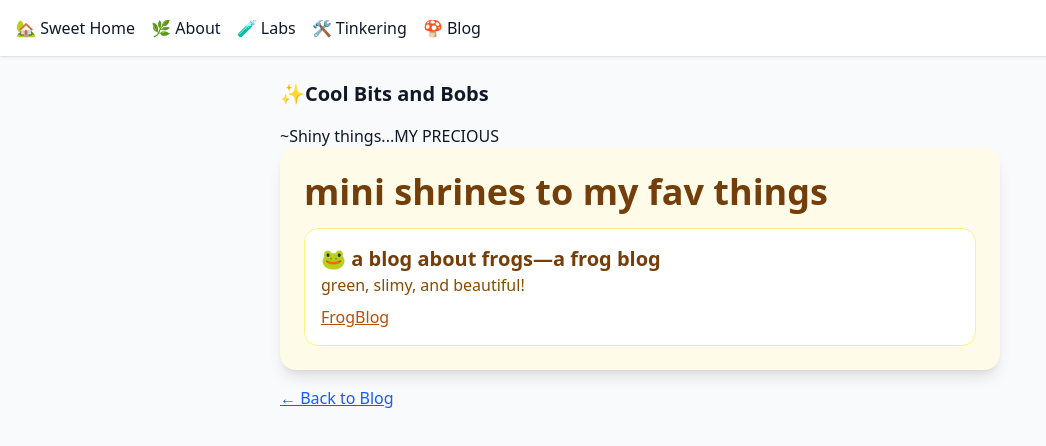
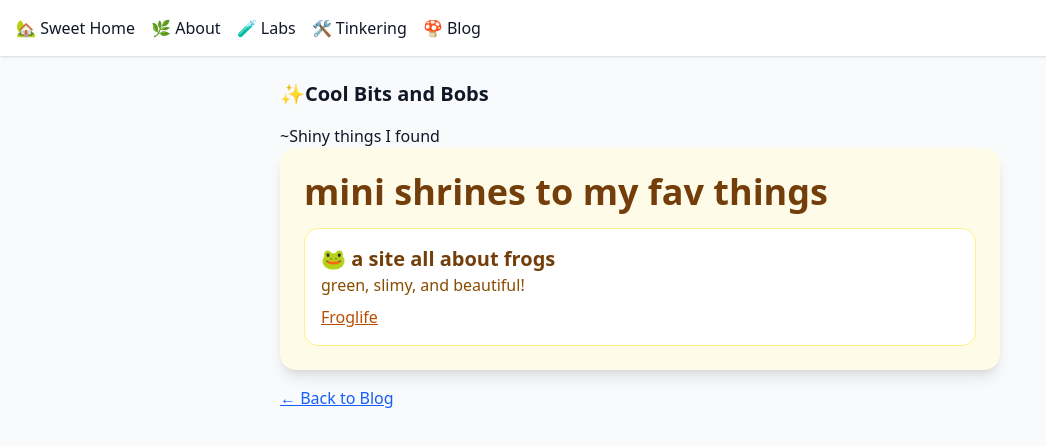
Before and after one commit to Olivetree312/my-resume-site, a Next.js app: page /blog/bits in a window 1280 px wide. Shown: the top 446 px of the page, without its empty margins (0-1046 px from the left). Built offline with nearby package versions, Linux system fonts and the light colour scheme.

Commit message:
added froglife site

```diff
--- a/app/blog/bits/page.tsx
+++ b/app/blog/bits/page.tsx
@@ -4,22 +4,23 @@ export default function BitsPage() {
   return (
     <section>
       <h1 className="text-xl font-bold mb-4">✨Cool Bits and Bobs</h1>
-      <p>~Shiny things...MY PRECIOUS</p>
+      <p>~Shiny things I found</p>
 
       <section className="max-w-3xl mx-auto p-6 bg-yellow-50 rounded-2xl shadow-lg">
         <h1 className="text-4xl font-bold text-yellow-900 mb-4">mini shrines to my fav things</h1>
         <div className="space-y-6">
 
           <div className="p-4 bg-white rounded-xl border border-yellow-200">
-            <h2 className="text-xl font-semibold text-yellow-900"> 🐸 a blog about frogs—a frog blog</h2>
+            <h2 className="text-xl font-semibold text-yellow-900"> 🐸 a site all about frogs</h2>
             <p className="text-yellow-800 mb-2">
             green, slimy, and beautiful!
             </p>
             <a
-              href="/frog-blog/"
+              href="https://www.google.com/url?sa=t&source=web&rct=j&opi=89978449&url=https://www.froglife.org/&ved=2ahUKEwjV3JKUhYySAxW6DkQIHXijIpoQFnoECBsQAQ&usg=AOvVaw0zn13ZjwwfrAzUlXQhhivT"
+              target ="_blank"
               className="text-amber-700 underline hover:text-amber-900"
             >
-              FrogBlog
+              Froglife
             </a>
           </div>
         </div>
```
